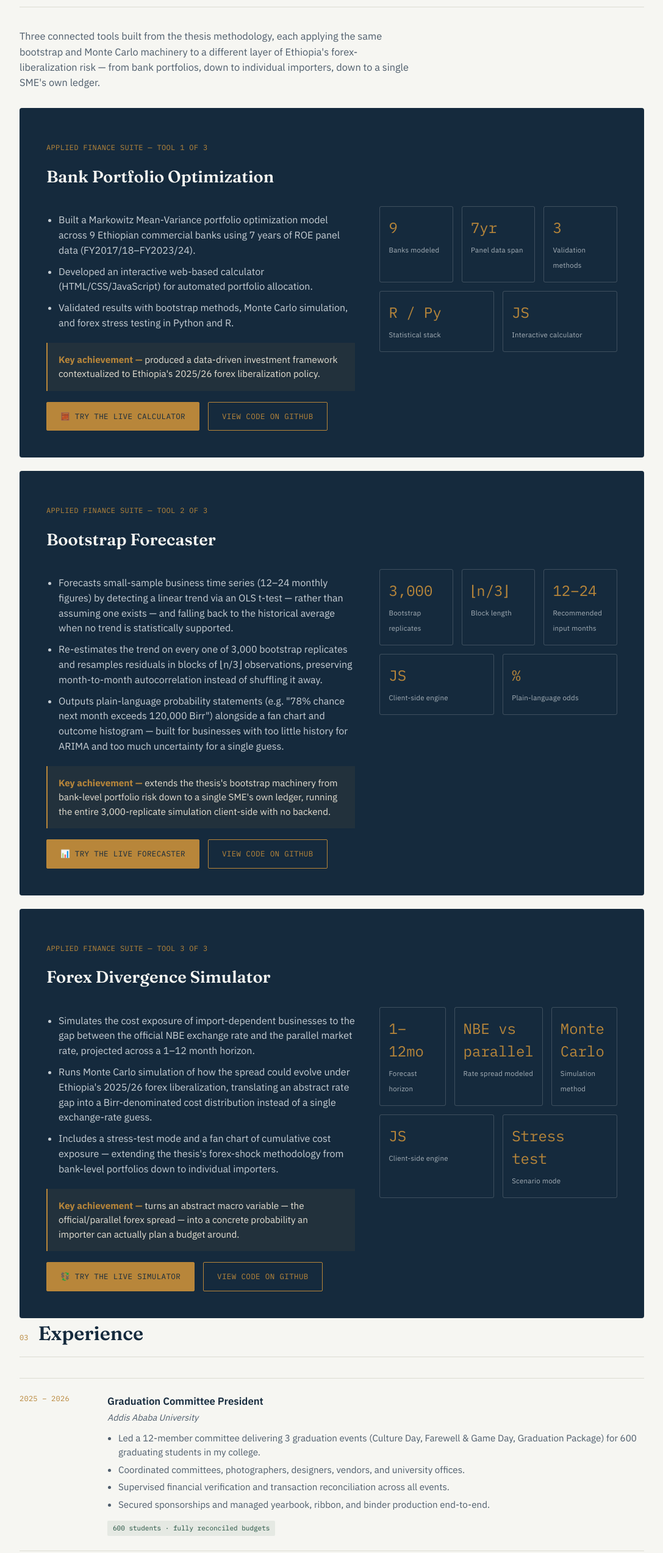
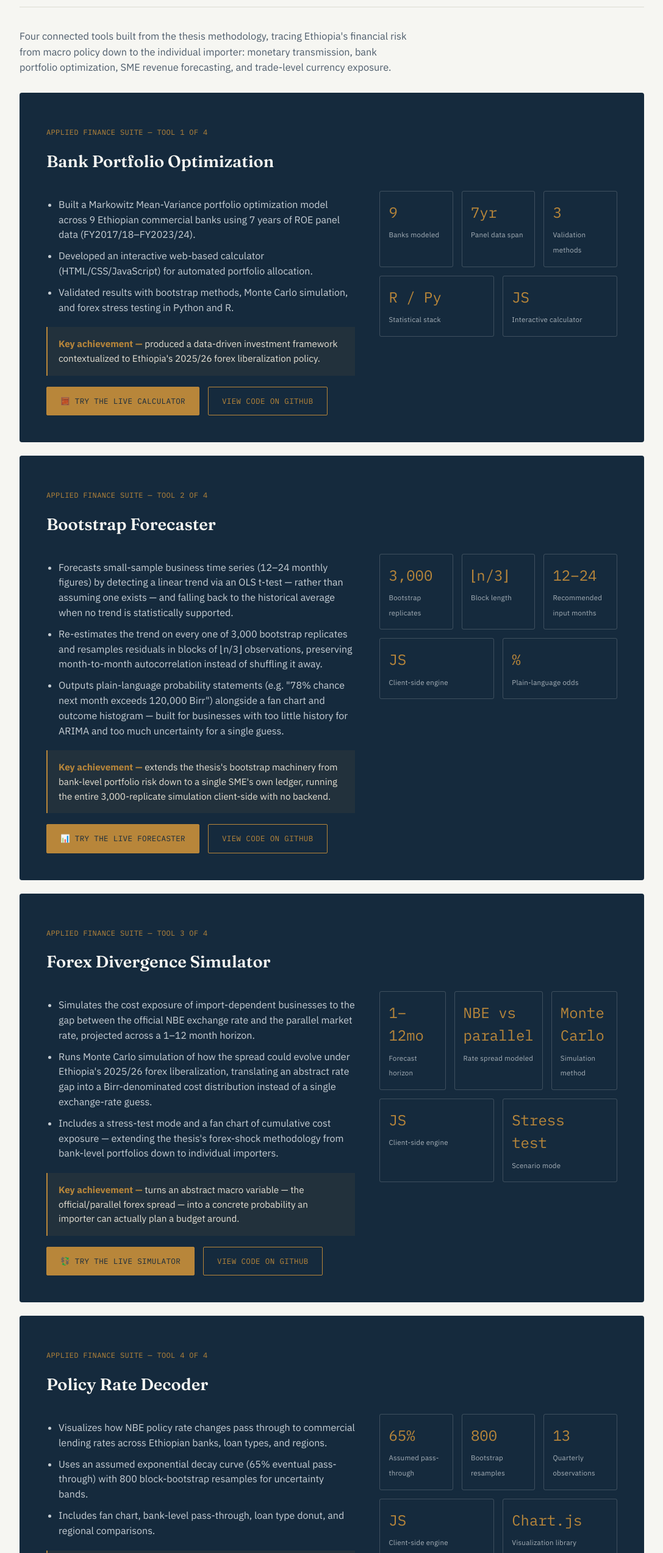
Before and after one commit to fitsum-asegahegn/portfolio-website, a plain HTML site: page index.html in a window 1280 px wide. Shown: the part 1167-3713 px from the top of the page at 61% size, without its empty margins (96-1183 px from the left). Drawn offline with Linux system fonts and the light colour scheme.

Commit message:
Update index.html

```diff
--- a/index.html
+++ b/index.html
@@ -486,14 +486,12 @@
       <h2>Applied Finance Suite</h2>
     </div>
     <p class="suite-intro">
-      Three connected tools built from the thesis methodology, each applying the same bootstrap and
-      Monte Carlo machinery to a different layer of Ethiopia's forex-liberalization risk — from bank
-      portfolios, down to individual importers, down to a single SME's own ledger.
+      Four connected tools built from the thesis methodology, tracing Ethiopia's financial risk from macro policy down to the individual importer: monetary transmission, bank portfolio optimization, SME revenue forecasting, and trade-level currency exposure.
     </p>
 
-    <!-- TOOL 1 OF 3 — BANK PORTFOLIO OPTIMIZATION -->
+    <!-- TOOL 1 OF 4 — BANK PORTFOLIO OPTIMIZATION -->
     <div class="suite-flagship flagship">
-      <p class="tool-meta">Applied Finance Suite — Tool 1 of 3</p>
+      <p class="tool-meta">Applied Finance Suite — Tool 1 of 4</p>
       <h3 class="tool-title">Bank Portfolio Optimization</h3>
       <div class="flagship-grid">
         <div>
@@ -528,9 +526,9 @@
       </div>
     </div>
 
-    <!-- TOOL 2 OF 3 — BOOTSTRAP FORECASTER -->
+    <!-- TOOL 2 OF 4 — BOOTSTRAP FORECASTER -->
     <div class="suite-flagship flagship">
-      <p class="tool-meta">Applied Finance Suite — Tool 2 of 3</p>
+      <p class="tool-meta">Applied Finance Suite — Tool 2 of 4</p>
       <h3 class="tool-title">Bootstrap Forecaster</h3>
       <div class="flagship-grid">
         <div>
@@ -565,9 +563,9 @@
       </div>
     </div>
 
-    <!-- TOOL 3 OF 3 — FOREX DIVERGENCE SIMULATOR -->
+    <!-- TOOL 3 OF 4 — FOREX DIVERGENCE SIMULATOR -->
     <div class="suite-flagship flagship">
-      <p class="tool-meta">Applied Finance Suite — Tool 3 of 3</p>
+      <p class="tool-meta">Applied Finance Suite — Tool 3 of 4</p>
       <h3 class="tool-title">Forex Divergence Simulator</h3>
       <div class="flagship-grid">
         <div>
@@ -597,6 +595,43 @@
           <div class="stat-row" style="grid-template-columns:1fr 1fr; margin-top:14px;">
             <div class="stat-box"><span class="num">JS</span><span class="lbl">Client-side engine</span></div>
             <div class="stat-box"><span class="num">Stress test</span><span class="lbl">Scenario mode</span></div>
+          </div>
+        </div>
+      </div>
+    </div>
+
+    <!-- TOOL 4 OF 4 — POLICY RATE DECODER -->
+    <div class="suite-flagship flagship">
+      <p class="tool-meta">Applied Finance Suite — Tool 4 of 4</p>
+      <h3 class="tool-title">Policy Rate Decoder</h3>
+      <div class="flagship-grid">
+        <div>
+          <ul>
+            <li>Visualizes how NBE policy rate changes pass through to commercial lending rates across Ethiopian banks, loan types, and regions.</li>
+            <li>Uses an assumed exponential decay curve (65% eventual pass-through) with 800 block-bootstrap resamples for uncertainty bands.</li>
+            <li>Includes fan chart, bank-level pass-through, loan type donut, and regional comparisons.</li>
+          </ul>
+          <div class="achievement">
+            <b>Key achievement —</b> demonstrates statistical maturity by transparently distinguishing between what's estimated vs. assumed, given data limitations.
+          </div>
+          <div class="calc-button-row">
+            <a href="https://fitsum-asegahegn.github.io/policy-rate-decoder/" target="_blank" rel="noopener" class="btn btn-calc-gold">
+              📊 Try the Live Decoder
+            </a>
+            <a href="https://github.com/fitsum-asegahegn/policy-rate-decoder" target="_blank" rel="noopener" class="btn btn-calc-ghost">
+              View Code on GitHub
+            </a>
+          </div>
+        </div>
+        <div>
+          <div class="stat-row">
+            <div class="stat-box"><span class="num">65%</span><span class="lbl">Assumed pass-through</span></div>
+            <div class="stat-box"><span class="num">800</span><span class="lbl">Bootstrap resamples</span></div>
+            <div class="stat-box"><span class="num">13</span><span class="lbl">Quarterly observations</span></div>
+          </div>
+          <div class="stat-row" style="grid-template-columns:1fr 1fr; margin-top:14px;">
+            <div class="stat-box"><span class="num">JS</span><span class="lbl">Client-side engine</span></div>
+            <div class="stat-box"><span class="num">Chart.js</span><span class="lbl">Visualization library</span></div>
           </div>
         </div>
       </div>
```
